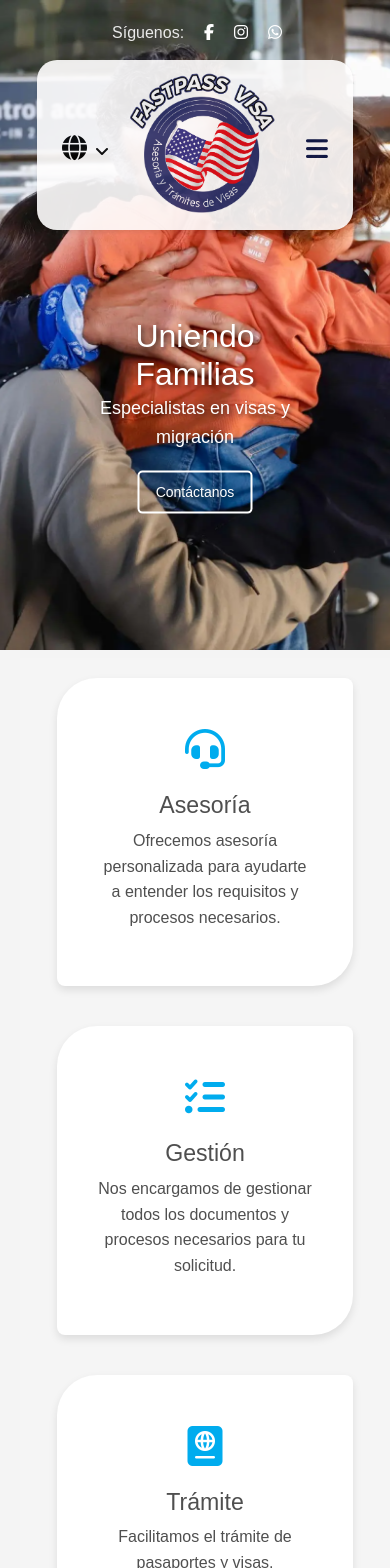
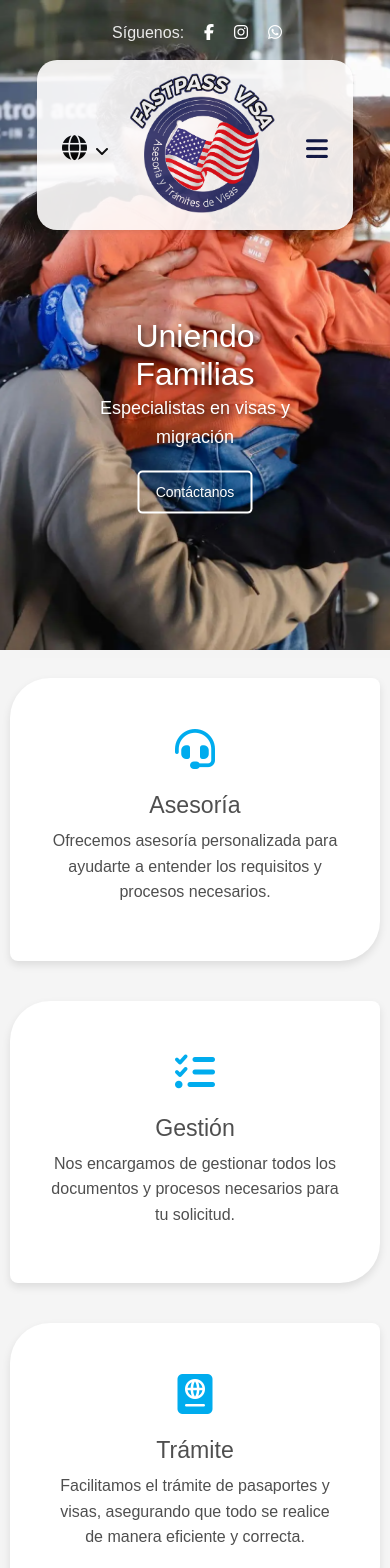
Before and after one commit to Danielhndzfor/WebFastPass, a React (Vite) app: page / in a window 390 px wide. Shown: the top 1568 px of the page. Built offline with nearby package versions, Linux system fonts and the light colour scheme.

Commit message:
Margenes

```diff
--- a/src/css/Home.css
+++ b/src/css/Home.css
@@ -252,7 +252,7 @@ body {
 
     .services {
         padding: 30px 20px;
-        height: 1050px;
+        height: 1000px;
     }
 
     .positionS {
@@ -264,7 +264,8 @@ body {
     }
 
     .service-card1 {
-        width: 80%;
+        width: 100%;
+        margin-left: 0px;
     }
 
     .more-services-button {
```
